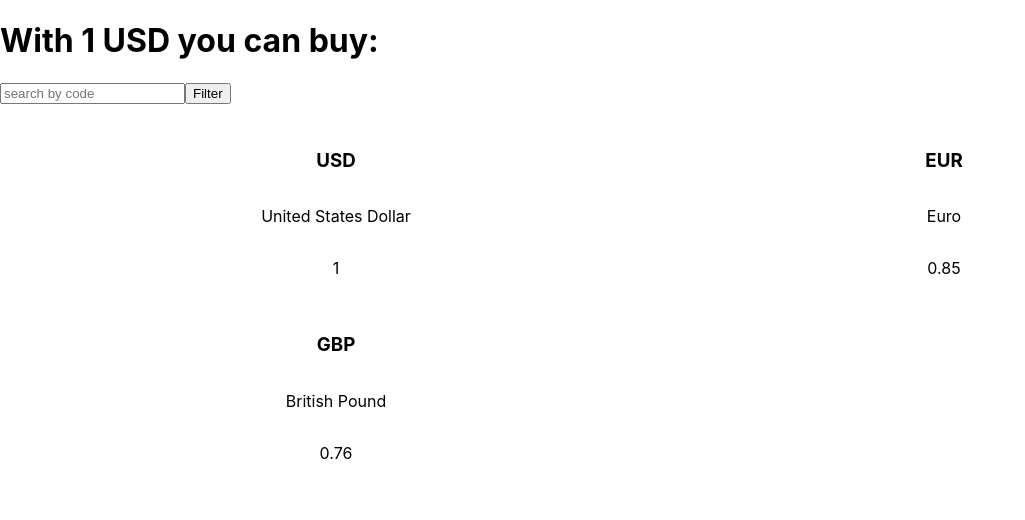
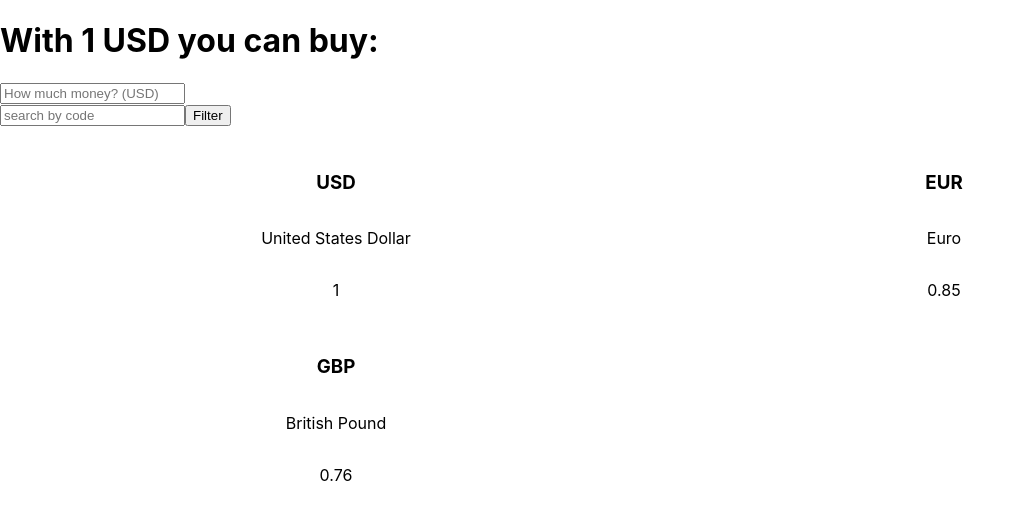
Before and after one commit to Alejandro-Bernal-M/my-currency, a React (Create React App) app: page / in a window 1280 px wide. Shown: the top 520 px of the page, without its empty margins (0-1025 px from the left). Built offline with nearby package versions, Linux system fonts and the light colour scheme; no server answers.

Commit message:
Add convert functionality

```diff
--- /dev/null
+++ b/src/redux/money/moneySlice.js
@@ -0,0 +1,18 @@
+import { createSlice } from '@reduxjs/toolkit';
+
+const initialState = {
+  value: 1,
+}
+
+const moneySlice = createSlice({
+  name: 'money',
+  initialState,
+  reducers: {
+    changeMoney: (state, action) => {
+      state.value = action.payload;
+    }
+  },
+})
+
+export const { changeMoney } = moneySlice.actions;
+export default moneySlice.reducer;
--- a/src/redux/store.js
+++ b/src/redux/store.js
@@ -1,9 +1,11 @@
 import { configureStore } from "@reduxjs/toolkit";
 import currencyReducer from "./currency/currencySlice";
+import moneyReducer from "./money/moneySlice";
 
 const store = configureStore({
   reducer: {
     currency: currencyReducer,
+    money: moneyReducer,
   },
 });
 
--- a/src/routes/CurrencyDescription.jsx
+++ b/src/routes/CurrencyDescription.jsx
@@ -1,17 +1,26 @@
 import { NavLink, useParams } from 'react-router-dom';
 import { useSelector } from 'react-redux';
+import { changeMoney } from '../redux/money/moneySlice';
+import { useDispatch } from 'react-redux';
 
 const CurrencyDescription = () => {
   const { id } = useParams();
   const currencies = useSelector(state => state.currency.allCurrencies);
   const price = useSelector(state => state.currency.usdPrice);
+  const money = useSelector(state => state.money.value);
+  const dispatch = useDispatch();
+
+  const handleMoney = (e) => {
+    dispatch(changeMoney(e.target.value));
+  };
 
   return (
     <div>
       <h1>{id}</h1>
       <p>Name: {currencies[id]}</p>
-      <p>With 1 USD dollar, you can buy: </p>
-      <p>{price[id]} {currencies[id]}s</p>
+      <input className='money' type="number" onChange={handleMoney} placeholder='How much money? (USD)'></input>
+      <p>With {money} USD dollar, you can buy: </p>
+      <p>{price[id]*money} {currencies[id]}s</p>
       <NavLink to={'/'}>back</NavLink>
     </div>
   );
--- a/src/routes/Home.jsx
+++ b/src/routes/Home.jsx
@@ -3,12 +3,15 @@ import { useDispatch, useSelector } from 'react-redux';
 import { getCurrencies, getCurrencyPrice } from '../redux/currency/currencySlice';
 import CurrencyComponent from '../components/Currency';
 import { useNavigate } from 'react-router-dom';
+import { changeMoney } from '../redux/money/moneySlice';
 
 const Home = () => {
   const dispatch = useDispatch();
   const  currencies  = useSelector(state => state.currency.allCurrencies);
   const price = useSelector(state => state.currency.usdPrice);
+  const money = useSelector(state => state.money.value);
   const navigate = useNavigate();
+
 
   useEffect(() => {
     dispatch(getCurrencies());
@@ -36,9 +39,16 @@ const Home = () => {
     }
   };
 
+  const handleMoney = (e) => {
+    dispatch(changeMoney(e.target.value));
+  };
+
   return (
     <div className="App">
-      <h1>With 1 USD you can buy:</h1>
+      <h1>With {money} USD you can buy:</h1>
+      <div>
+        <input className='money' type="number" onChange={handleMoney} placeholder='How much money? (USD)'></input>
+      </div>
       <div className='search-bar'>
         <input type='text' className='search' placeholder='search by code'></input>
         <button type='button' onClick={handleSearch}>Filter</button>
@@ -48,7 +58,7 @@ const Home = () => {
       </div>
       <div className="currencies-holder">
         {Object.keys(currencies).map((key) => (
-          <CurrencyComponent key={key} title={key} description={currencies[key]} price={price[key]} />
+          <CurrencyComponent key={key} title={key} description={currencies[key]} price={price[key]*money} />
         ))}
       </div>
     </div>
```
